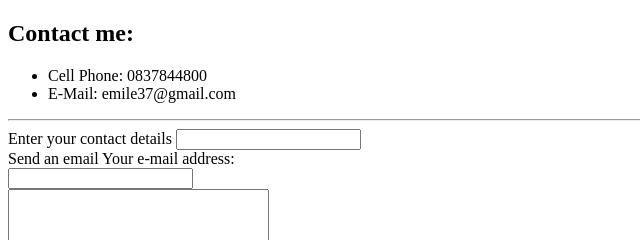
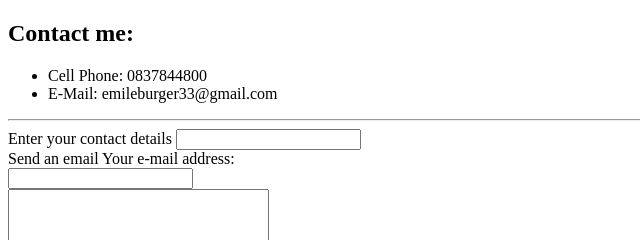
Before and after one commit to Mielies11/FirstWebsite, a plain HTML site: page contactdetails.html in a window 1280 px wide. Shown: the top 240 px of the page, 0-640 px from the left. Drawn offline with Linux system fonts and the light colour scheme.

Commit message:
Update #1

```diff
--- a/contactdetails.html
+++ b/contactdetails.html
@@ -10,7 +10,7 @@
   <h2>Contact me:</h2>
   <ul>
     <li>Cell Phone: 0837844800</li>
-    <li>E-Mail: emile37@gmail.com</li>
+    <li>E-Mail: emileburger33@gmail.com</li>
   </ul>
   <hr>
   <form  action="mailto:emilemburger@gmail.com" method="post" enctype="text/plain">
```
